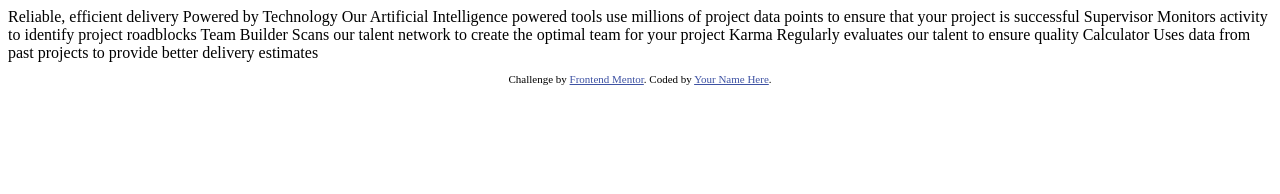
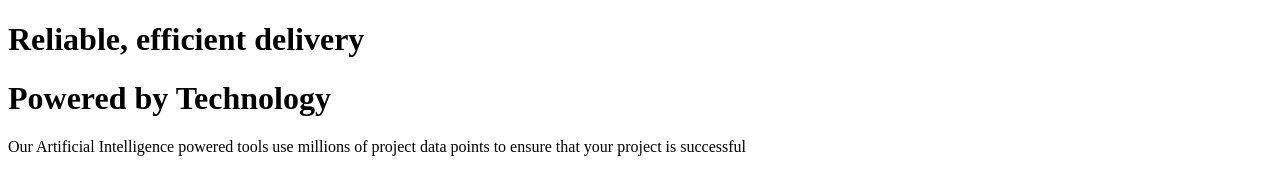
Before and after one commit to AdamullaOsas/FourCardFeature, a plain HTML site: page index.html in a window 1280 px wide. Drawn offline with Linux system fonts and the light colour scheme.

Commit message:
started layout, finish tomorrow

```diff
--- a/index.html
+++ b/index.html
@@ -1,45 +1,28 @@
 <!DOCTYPE html>
 <html lang="en">
-<head>
-  <meta charset="UTF-8">
-  <meta name="viewport" content="width=device-width, initial-scale=1.0"> <!-- displays site properly based on user's device -->
+    <head>
+        <meta charset="UTF-8" />
+        <meta name="viewport" content="width=device-width, initial-scale=1.0" />
 
-  <link rel="icon" type="image/png" sizes="32x32" href="./images/favicon-32x32.png">
-
-  <title>Frontend Mentor | Four card feature section</title>
-
-  <!-- Feel free to remove these styles or customise in your own stylesheet 👍 -->
-  <style>
-    .attribution { font-size: 11px; text-align: center; }
-    .attribution a { color: hsl(228, 45%, 44%); }
-  </style>
-</head>
-<body>
-
-  Reliable, efficient delivery
-  Powered by Technology
-
-  Our Artificial Intelligence powered tools use millions of project data points
-  to ensure that your project is successful
-
-  Supervisor
-  Monitors activity to identify project roadblocks
-
-  Team Builder
-  Scans our talent network to create the optimal team for your project
-
-  Karma
-  Regularly evaluates our talent to ensure quality
-
-  Calculator
-  Uses data from past projects to provide better delivery estimates
-
-
-  <footer>
-    <p class="attribution">
-      Challenge by <a href="https://www.frontendmentor.io?ref=challenge" target="_blank">Frontend Mentor</a>.
-      Coded by <a href="#">Your Name Here</a>.
-    </p>
-  </footer>
-</body>
+        <link rel="stylesheet" href="style.css" />
+        <title>Four card feature section</title>
+    </head>
+    <body>
+        <div class="text">
+            <div class="title">
+                <h1>Reliable, efficient delivery</h1>
+                <h1>Powered by Technology</h1>
+            </div>
+            <p>
+                Our Artificial Intelligence powered tools use millions of
+                project data points to ensure that your project is successful
+            </p>
+            <div class="boxes">
+                <div class="box"></div>
+                <div class="box"></div>
+                <div class="box"></div>
+                <div class="box"></div>
+            </div>
+        </div>
+    </body>
 </html>
--- /dev/null
+++ b/styles.css
@@ -0,0 +1,3 @@
+body {
+    background-color: #f2f2f2;
+}
```
